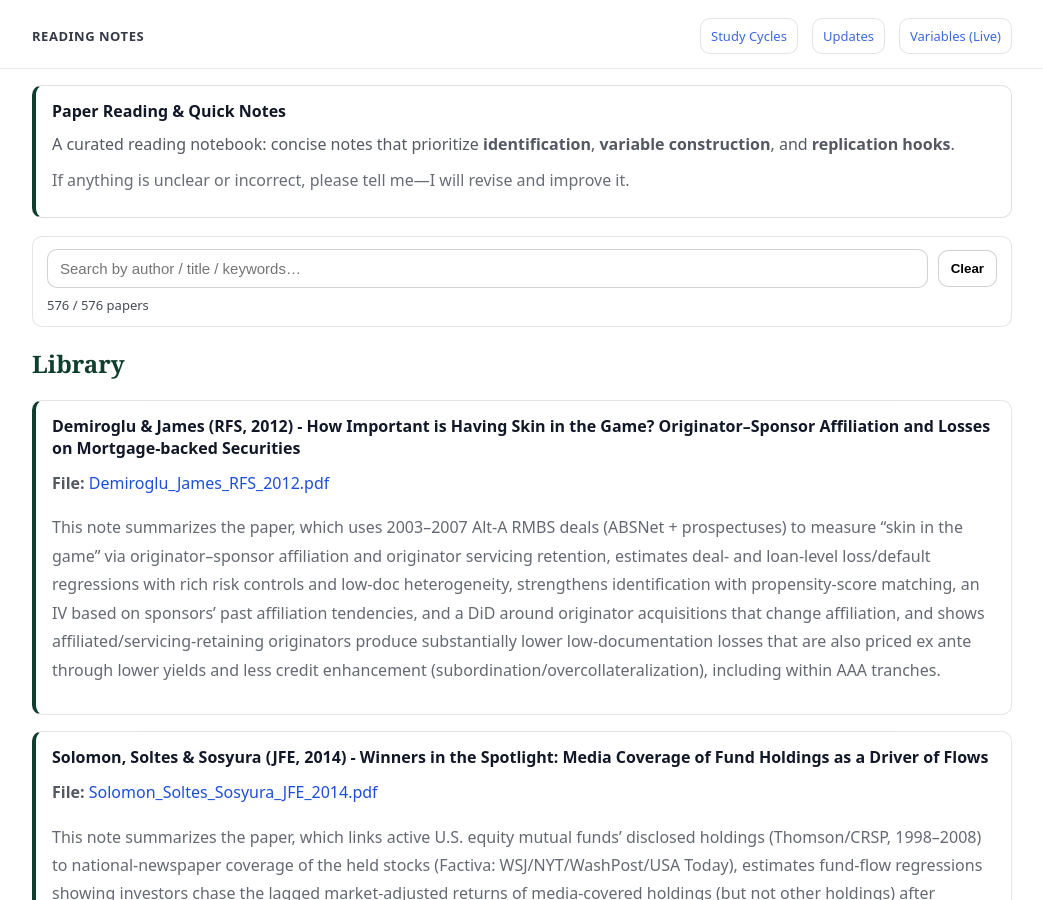
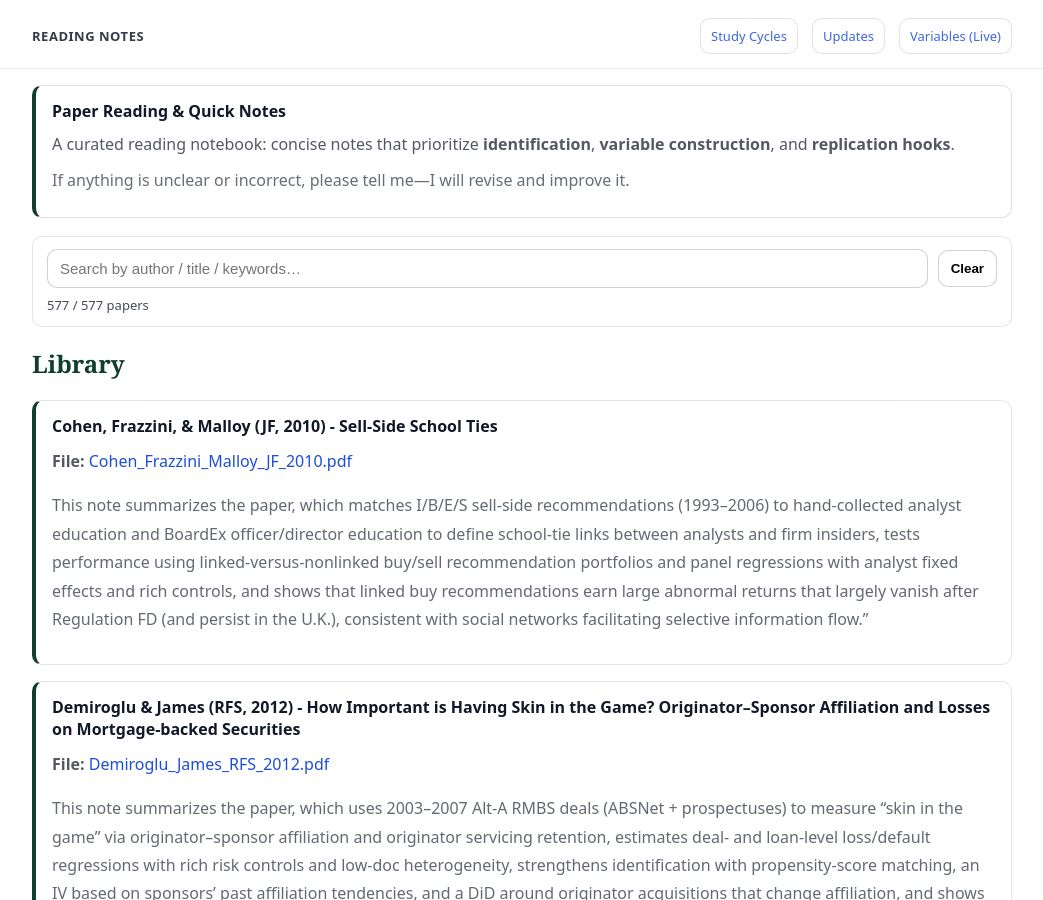
Before and after one commit to yaxinzn/study-archive, a Jekyll site: the page built from reading/index.md, in a window 1280 px wide and 900 px high. Shown: the whole window, without its empty margins (118-1161 px from the left). Built offline with Jekyll 4.4.1, drawn with Linux system fonts in a browser that asks for light colours.

Commit message:
Reading: add/update Cohen_Frazzini_Malloy_JF_2010.pdf

```diff
--- a/_data/reading.yml
+++ b/_data/reading.yml
@@ -1,3 +1,7 @@
+- title: "Cohen, Frazzini, & Malloy (JF, 2010) - Sell-Side School Ties"
+  file: "Cohen_Frazzini_Malloy_JF_2010.pdf"
+  desc: "This note summarizes the paper, which matches I/B/E/S sell-side recommendations (1993–2006) to hand-collected analyst education and BoardEx officer/director education to define school-tie links between analysts and firm insiders, tests performance using linked-versus-nonlinked buy/sell recommendation portfolios and panel regressions with analyst fixed effects and rich controls, and shows that linked buy recommendations earn large abnormal returns that largely vanish after Regulation FD (and persist in the U.K.), consistent with social networks facilitating selective information flow.”"
+
 - title: "Demiroglu & James (RFS, 2012) - How Important is Having Skin in the Game? Originator–Sponsor Affiliation and Losses on Mortgage-backed Securities"
   file: "Demiroglu_James_RFS_2012.pdf"
   desc: "This note summarizes the paper, which uses 2003–2007 Alt-A RMBS deals (ABSNet + prospectuses) to measure “skin in the game” via originator–sponsor affiliation and originator servicing retention, estimates deal- and loan-level loss/default regressions with rich risk controls and low-doc heterogeneity, strengthens identification with propensity-score matching, an IV based on sponsors’ past affiliation tendencies, and a DiD around originator acquisitions that change affiliation, and shows affiliated/servicing-retaining originators produce substantially lower low-documentation losses that are also priced ex ante through lower yields and less credit enhancement (subordination/overcollateralization), including within AAA tranches."
```
Also changed, not shown: 1 other file.
